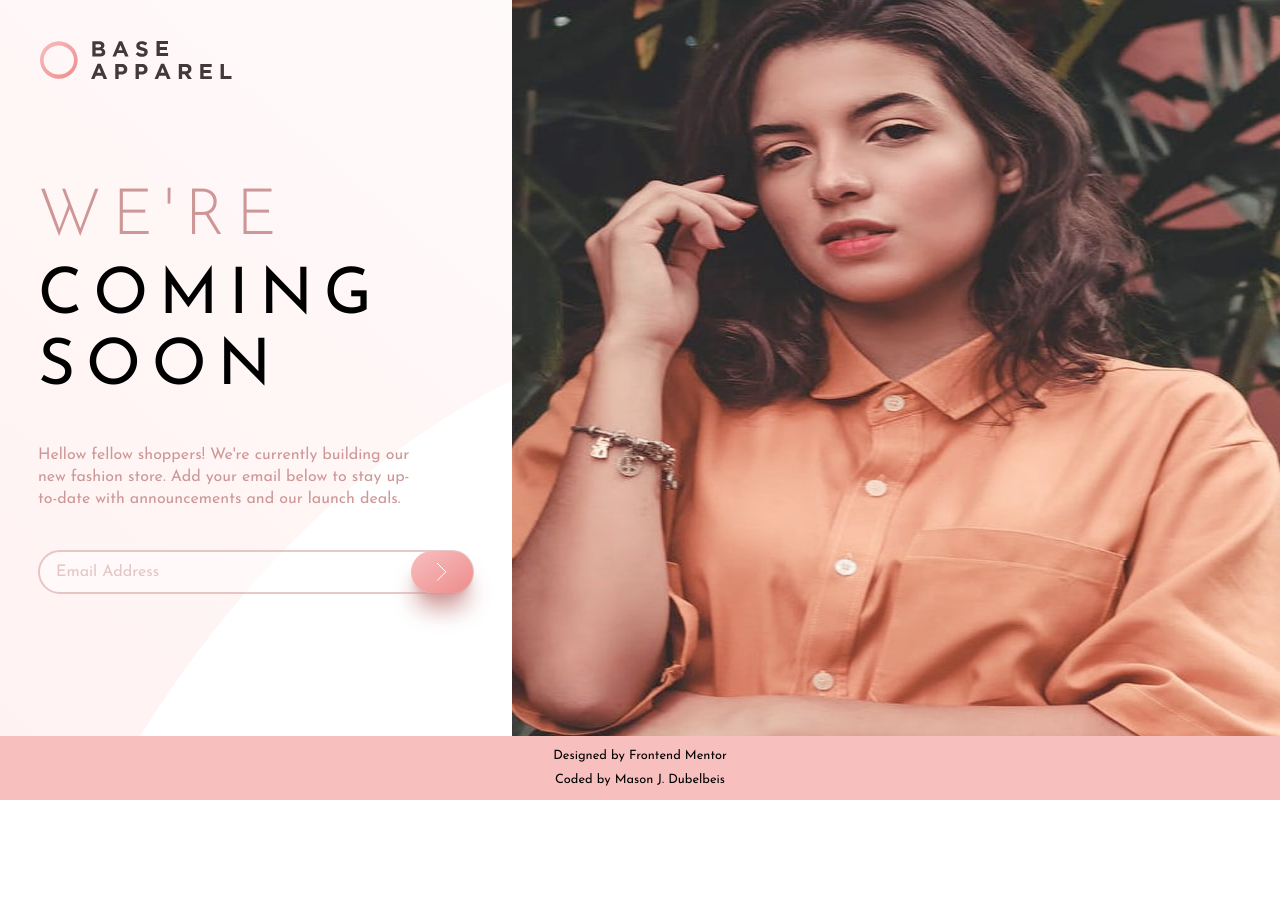
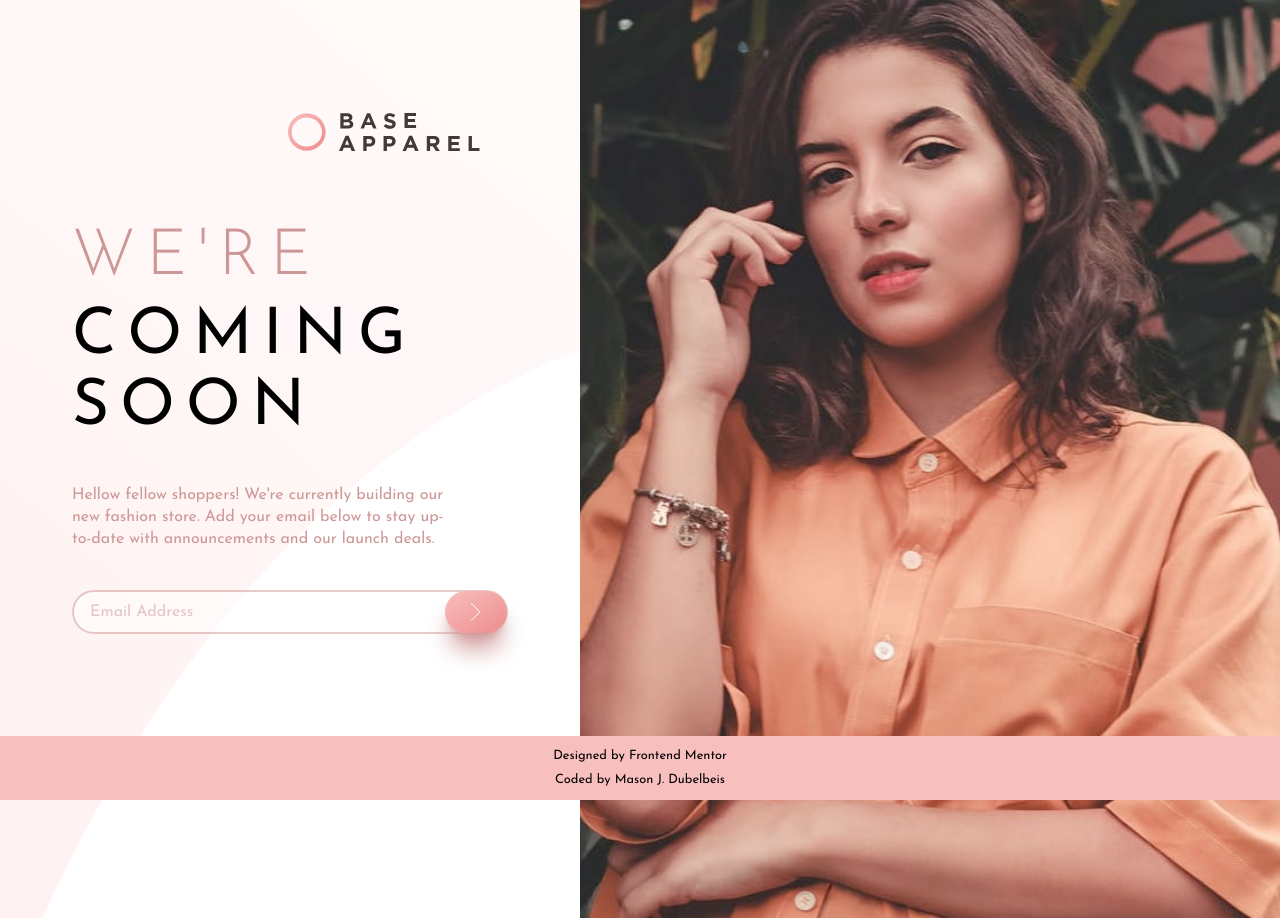
Before and after one commit to mdubelbeis/base-apparel, a React (Create React App) app: page / in a window 1280 px wide. Before the commit the page ends 800 px from the top, so only its background shows below. Built offline with nearby package versions, Linux system fonts and the light colour scheme.

Commit message:
fixed styling

```diff
--- a/src/components/App.js
+++ b/src/components/App.js
@@ -6,8 +6,8 @@ import Image from './Image.component';
 
 function App() {
   return (
-    <div className="min-h-screen font-josefin-sans text-base max-w-lg mx-auto lg:min-w-full">
-      <header className="p-8 lg:absolute top-2 left-2">
+    <div className="min-h-screen md:relative font-josefin-sans text-base mx-auto">
+      <header className="p-8 md:absolute md:hidden lg:block lg:top-20 xl:left-64 lg:w-26">
         <img className="w-24 lg:w-48" src={Logo} alt="" />
       </header>
       <main className="flex flex-col items-center md:mb-32 lg:flex-row-reverse ">
--- a/src/components/Image.component.js
+++ b/src/components/Image.component.js
@@ -19,7 +19,7 @@ const Image = () => {
   });
 
   return (
-    <section className="w-screen lg:max-w-3xl lg:h-screen">
+    <div className="w-screen lg:w-[700px] lg:h-screen">
       {windowSize < 1024 && (
         <img
           className="w-full lg:h-full lg:object-cover"
@@ -29,12 +29,12 @@ const Image = () => {
       )}
       {windowSize >= 1024 && (
         <img
-          className="w-full object-fit h-full"
+          className="w-full md:min-h-full"
           src={imgLarge}
           alt="girl modeling"
         />
       )}
-    </section>
+    </div>
   );
 };
 
--- a/src/components/Info.component.js
+++ b/src/components/Info.component.js
@@ -2,8 +2,8 @@ import Input from './Input.component';
 
 const Info = () => {
   return (
-    <section className="mt-10 text-center p-12 w-full mx-auto lg:text-left lg:p-8 lg:mt-0 lg:max-w-[500px] lg:space-y-10">
-      <h1 className="tracking-[10.83px] text-[40px] space-y-2 mb-4 lg:text-[64px] lg:space-y-8">
+    <section className="mt-12 text-center p-12 w-full mx-auto lg:text-left lg:p-8 lg:mt-0 lg:max-w-[500px] lg:space-y-10">
+      <h1 className="tracking-[10.83px] text-[40px] space-y-2 mb-4 lg:text-[64px] lg:space-y-8 lg:mt-20">
         <span className="block text-desat-red font-light">WE'RE</span>
         <span className="block leading-[42px] lg:leading-[71px]">
           COMING SOON
```
